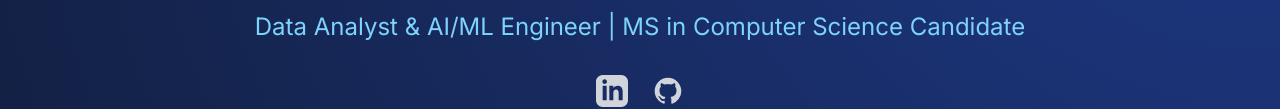
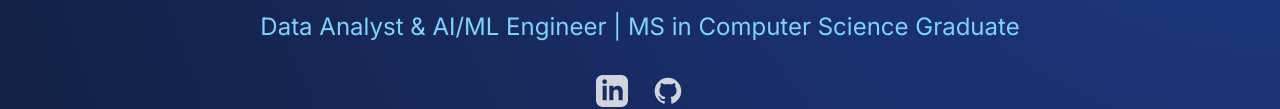
Before and after one commit to parasjadhav2610/parasjadhav2610.github.io, a plain HTML site: page index.html in a window 1280 px wide. Shown: the part 330-439 px from the top of the page. Drawn offline with nearby package versions, Linux system fonts and the light colour scheme.

Commit message:
edited about me

```diff
--- a/index.html
+++ b/index.html
@@ -113,7 +113,7 @@
                     Hi, I'm Paras Jadhav
                 </h1>
                 <p class="text-xl md:text-2xl text-sky-300 mb-8" data-aos="fade-up" data-aos-delay="200">
-                    Data Analyst & AI/ML Engineer | MS in Computer Science Candidate
+                    Data Analyst & AI/ML Engineer | MS in Computer Science Graduate
                 </p>
                 <div class="flex justify-center space-x-6" data-aos="fade-up" data-aos-delay="400">
                     <a href="https://linkedin.com/in/parasjadhav" target="_blank" class="icon-link" aria-label="LinkedIn">
```
